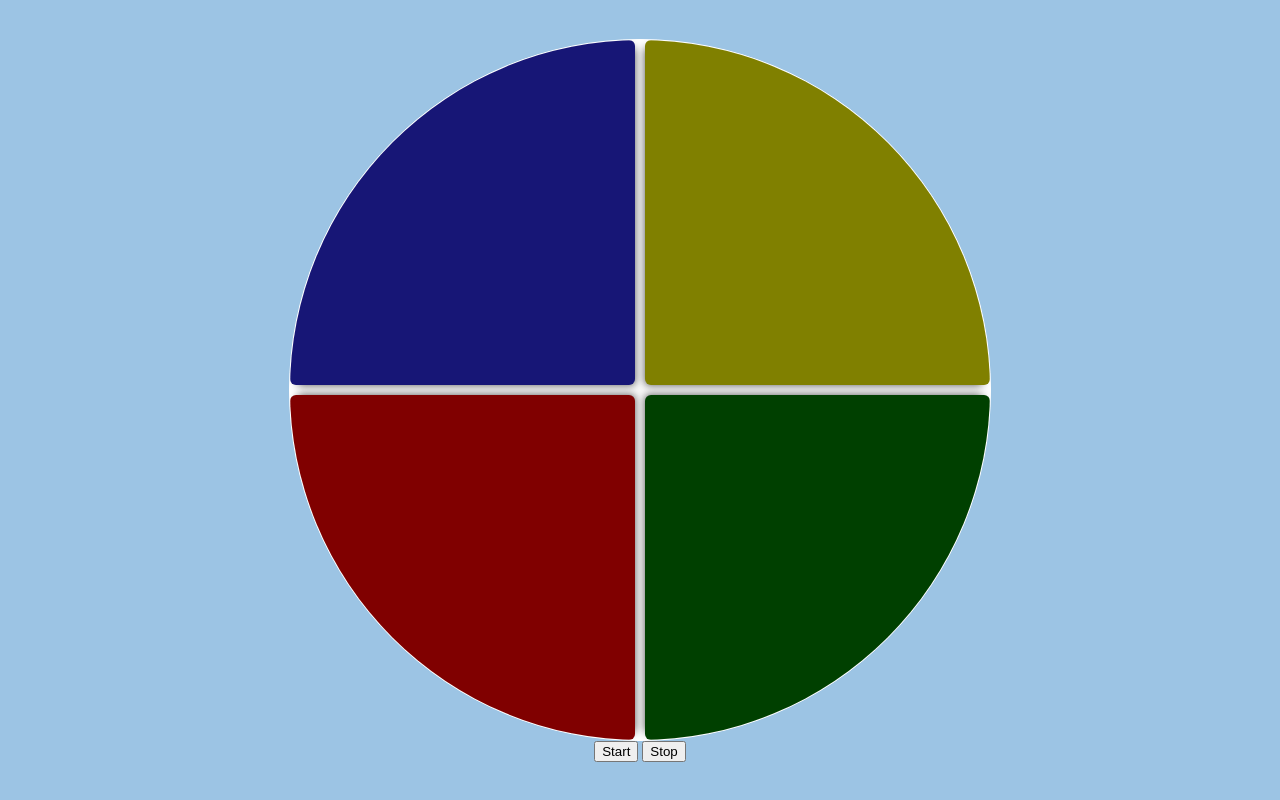
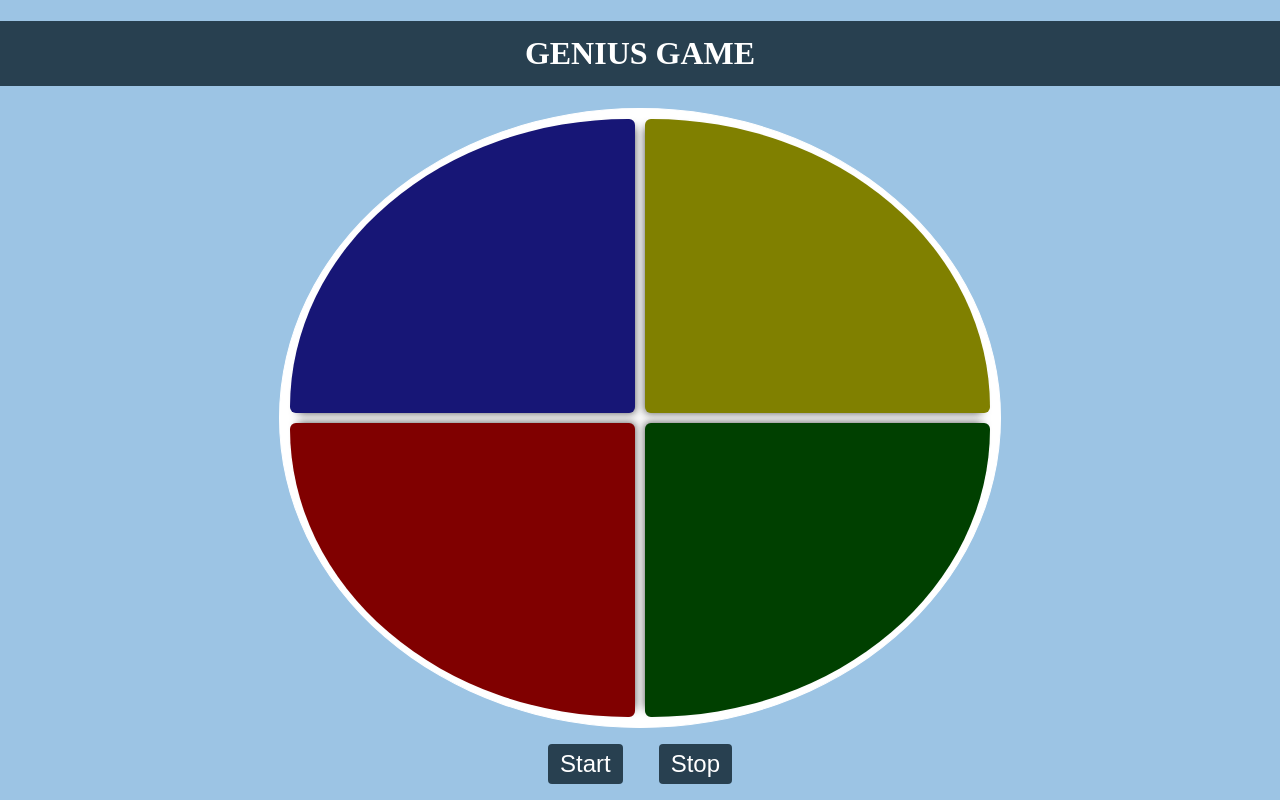
Before and after one commit to MarioDoncel/GeniusGame, a website with bundled scripts: page index.html in a window 1280 px wide. Both pictures are taken after a click on the button "Start". Built offline with nearby package versions, Linux system fonts and the light colour scheme.

Commit message:
A little bit style

```diff
--- a/index.html
+++ b/index.html
@@ -9,6 +9,7 @@
 </head>
 <body>
     <div class="main-game">
+        <h1>GENIUS GAME</h1>
         <div class="genius">
             <div colorPicker class="blue"></div>
             <div colorPicker class="yellow"></div>
--- a/index.js
+++ b/index.js
@@ -35,7 +35,7 @@ var __generator = (this && this.__generator) || function (thisArg, body) {
         if (op[0] & 5) throw op[1]; return { value: op[0] ? op[1] : void 0, done: true };
     }
 };
-var _a, _b;
+var _a, _b, _c;
 // exports.__esModule = true;
 // require("regenerator-runtime/runtime");
 var colors = ['blue', 'green', 'yellow', 'red'];
@@ -44,6 +44,24 @@ var clickedSequence = [];
 var genius = document.querySelector('.genius');
 (_a = document.querySelector('button[start]')) === null || _a === void 0 ? void 0 : _a.addEventListener('click', startGame);
 (_b = document.querySelector('button[gameover]')) === null || _b === void 0 ? void 0 : _b.addEventListener('click', gameOver);
+(_c = document.querySelectorAll('button')) === null || _c === void 0 ? void 0 : _c.forEach(function (btn) {
+    btn.addEventListener('click', function (e) { return __awaiter(void 0, void 0, void 0, function () {
+        var buttonClicked, delayPromise;
+        return __generator(this, function (_a) {
+            switch (_a.label) {
+                case 0:
+                    buttonClicked = e.target;
+                    buttonClicked.classList.add('clicked');
+                    delayPromise = new Promise(function (res, rej) { setTimeout(res, 300); });
+                    return [4 /*yield*/, delayPromise];
+                case 1:
+                    _a.sent();
+                    buttonClicked.classList.remove('clicked');
+                    return [2 /*return*/];
+            }
+        });
+    }); });
+});
 var newRandomColor = function () {
     var randomColor = colors[Math.floor(Math.random() * 4)];
     sequence.push(randomColor);
--- a/style.css
+++ b/style.css
@@ -11,6 +11,13 @@ body{
     justify-content: center;
     align-items: center;
 }
+h1{
+    background-color: rgb(40, 64, 80);
+    width: 100vw;
+    text-align: center;
+    padding: 14px 0;
+    color: white;
+}
 .genius{
     display: grid;
     grid-template-columns: 1fr 1fr;
@@ -21,32 +28,61 @@ body{
     width: 700px;
     height: 700px;
     overflow: hidden;
+    padding: 10px;
 }
 .green, .blue,.red,.yellow{
     filter: brightness(50%);
     transition: 400ms ease-in-out;
     border-radius: 6px;
+    cursor: pointer;
 }
 
 
 .green{
     background-color: green;
     box-shadow: -4px -4px 8px -4px rgba(0, 0, 0, 0.7);
+    border-radius: 6px 6px 100% 6px;
 }
 .blue{
     background-color: rgb(46, 43, 236);
     box-shadow: 4px 4px 8px -4px rgba(0, 0, 0, 0.7);
+    border-radius: 100% 6px 6px 6px;
 }
 .red{
     background-color: red;
     box-shadow: 4px -4px 8px -4px rgba(0, 0, 0, 0.7);
+    border-radius:6px 6px 6px 100% ;
 }
 .yellow{
     background-color: yellow;
     box-shadow: -4px 4px 8px -4px rgba(0, 0, 0, 0.7);
+    border-radius:6px 100% 6px 6px  ;
 }
 
 .selected {
     filter:  brightness(100%);
+    transform: scale(0.98);
     box-shadow: initial;
 }
+
+button {
+    padding: 6px 12px;
+    border-radius: 4px;
+    background-color: rgb(40, 64, 80);
+    border: none;
+    color: white;
+    font-size: 24px;
+    margin: 16px;
+    cursor: pointer;
+    transition: 300ms;
+}
+
+button.clicked{
+    animation: click 600ms ease-out;
+}
+
+@keyframes click {
+    0%{ transform: scale(1)}
+    50%{ transform: scale(0.9)}
+    100%{ transform: scale(1)}
+}
```
Also changed, not shown: index.ts (+9 -0 lines).
